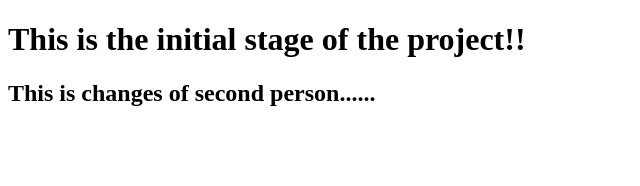
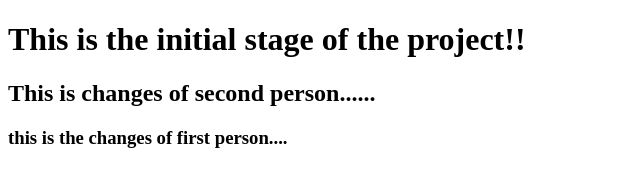
Before and after one commit to SnehithaReddy1610/class-2, a plain HTML site: page index.html in a window 1280 px wide. Shown: the whole page, without its empty margins (0-640 px from the left). Drawn offline with Linux system fonts and the light colour scheme.

Commit message:
first_person

```diff
--- a/index.html
+++ b/index.html
@@ -12,5 +12,6 @@
     <h2>
         This is changes of second person......
     </h2>
+    <h3>this is the changes of first person....</h3>
 </body>
 </html>
```
